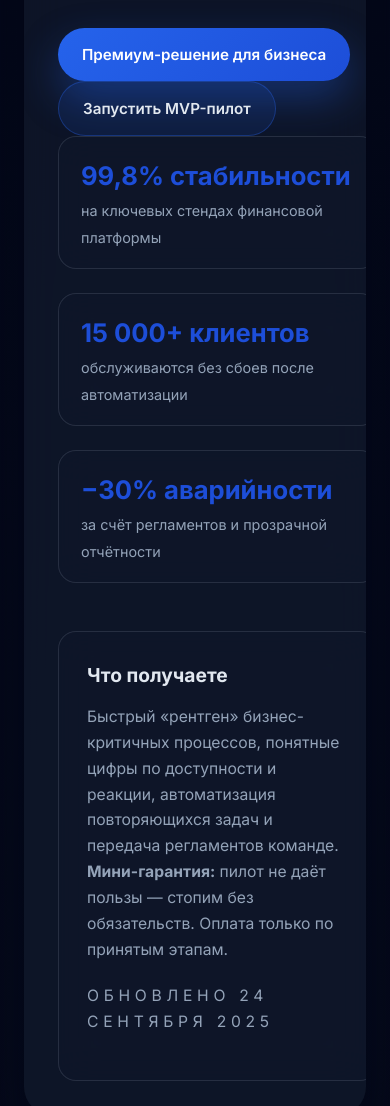
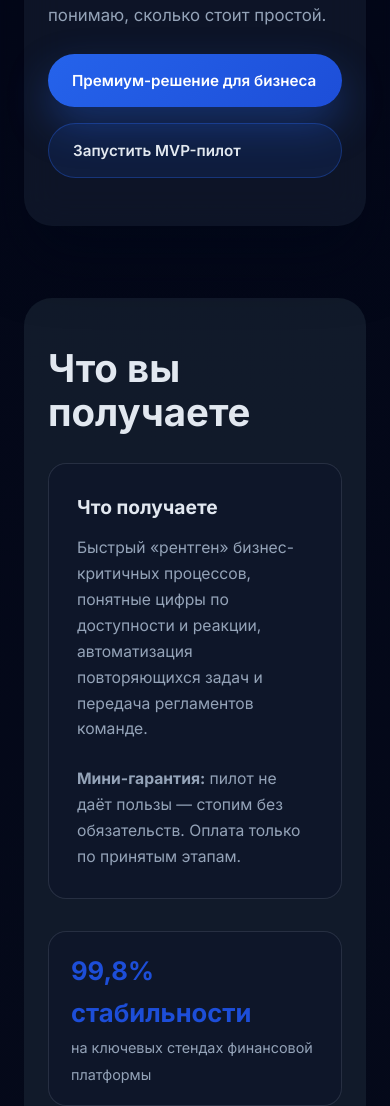
Before and after one commit to LeoTechRu/Leonid, a plain HTML site: page index.html in a window 390 px wide. Shown: the part 668-1774 px from the top of the page. Drawn offline with Linux system fonts and the light colour scheme.

Commit message:
modified:   assets/styles.css 	modified:   index.html

```diff
--- a/assets/styles.css
+++ b/assets/styles.css
@@ -202,51 +202,70 @@ main {
 }
 
 .hero {
-  display: grid;
-  grid-template-columns: repeat(auto-fit, minmax(320px, 1fr));
-  gap: 48px;
-  align-items: center;
+  display: flex;
+  flex-direction: column;
+  gap: 24px;
+  max-width: 700px;
+  margin: 0 auto 100px;
+  padding: 80px 32px;
+  text-align: left;
   background: var(--surface);
-  padding: 60px;
   border-radius: var(--radius-lg);
   box-shadow: var(--shadow);
-  position: relative;
-  overflow: hidden;
 }
 
-.hero::after {
-  content: "";
-  position: absolute;
-  inset: -40% 10% auto;
-  height: 80%;
-  background: radial-gradient(circle, rgba(37, 99, 235, 0.25) 0%, transparent 70%);
-  filter: blur(50px);
-  z-index: 0;
-}
-
-.hero__content {
-  position: relative;
-  z-index: 1;
+.hero-content {
+  display: flex;
+  flex-direction: column;
+  gap: 24px;
 }
 
 .hero__title {
   font-size: clamp(2.8rem, 5vw, 4.2rem);
   font-weight: 700;
   line-height: 1.05;
-  margin-bottom: 24px;
+  margin: 0;
 }
 
 .hero__lead {
   font-size: 1.15rem;
   color: var(--text-muted);
-  margin-bottom: 36px;
+  margin: 0;
   max-width: 560px;
 }
 
-.hero__stats {
+.hero__actions {
   display: flex;
+  flex-wrap: wrap;
+  gap: 16px;
+}
+
+.benefits {
+  background: var(--surface-alt);
+  border-radius: var(--radius-lg);
+  padding: clamp(60px, 6vw, 80px);
+}
+
+.benefits-grid {
+  display: grid;
+  grid-template-columns: minmax(280px, 1fr) minmax(260px, 1fr);
+  gap: 32px;
+  align-items: stretch;
+}
+
+.benefits-card {
+  display: flex;
+  flex-direction: column;
   gap: 24px;
-  flex-wrap: wrap;
+}
+
+.benefits-card .section__label {
+  margin-bottom: 0;
+}
+
+.benefits-stats {
+  display: grid;
+  gap: 20px;
 }
 
 .stat-card {
@@ -255,6 +274,7 @@ main {
   padding: 18px 22px;
   border: 1px solid var(--border);
   min-width: 160px;
+  width: 100%;
 }
 
 .stat-card strong {
@@ -267,6 +287,40 @@ main {
 .stat-card span {
   color: var(--text-muted);
   font-size: 0.9rem;
+}
+
+@media (max-width: 960px) {
+  .hero {
+    padding: 64px 28px;
+    margin-bottom: 72px;
+  }
+
+  .benefits-grid {
+    grid-template-columns: 1fr;
+  }
+}
+
+@media (max-width: 600px) {
+  .hero {
+    padding: 48px 24px;
+    gap: 20px;
+  }
+
+  .hero__actions {
+    flex-direction: column;
+  }
+
+  .hero__actions .btn {
+    width: 100%;
+  }
+
+  .benefits {
+    padding: 48px 24px;
+  }
+
+  .benefits-stats {
+    gap: 16px;
+  }
 }
 
 .highlights {
@@ -435,11 +489,11 @@ main {
 .form-field textarea {
   width: 100%;
   padding: 12px 16px;
-  border: 1px solid rgba(148, 163, 184, 0.4);
+  border: 1px solid var(--border);
   border-radius: var(--radius-sm);
-  background: #ffffff;
-  color: #0f172a;
-  font-size: 0.98rem;
+  background: var(--surface-alt);
+  color: var(--text);
+  font-size: 1rem;
 }
 
 .form-field input:focus,
@@ -458,6 +512,8 @@ main {
   font-size: 1rem;
   transition: transform 0.2s ease, box-shadow 0.2s ease;
   box-shadow: 0 18px 40px rgba(251, 191, 36, 0.35);
+  width: 100%;
+  margin-top: 12px;
 }
 
 .btn--submit:hover {
@@ -637,19 +693,11 @@ footer nav {
   main {
     padding: 80px 24px 100px;
   }
-
-  .hero {
-    padding: 44px;
-  }
 }
 
 @media (max-width: 720px) {
   .navbar__links {
     display: none;
-  }
-
-  .hero {
-    padding: 34px;
   }
 
   .section {
--- a/index.html
+++ b/index.html
@@ -4,10 +4,10 @@
     <meta charset="UTF-8" />
     <meta http-equiv="X-UA-Compatible" content="IE=edge" />
     <meta name="viewport" content="width=device-width, initial-scale=1.0" />
-    <title>Леонид Кокорев — стабильные сервисы и понятные процессы</title>
+    <title>Стабильные сервисы и понятные процессы — Леонид Кокорев</title>
     <meta
       name="description"
-      content="Леонид Кокорев помогает предпринимателям сделать цифровые сервисы стабильными, отчётность прозрачной и команды спокойными. Премиум-решения и MVP-пилоты без технического жаргона."
+      content="Навожу порядок в системах, автоматизирую рутину и запускаю пилоты, чтобы ваши сервисы работали стабильно, а команда занималась ростом бизнеса."
     />
     <link rel="preconnect" href="https://fonts.gstatic.com" crossorigin />
     <link rel="stylesheet" href="https://fonts.googleapis.com/css2?family=Inter:wght@400;500;600;700&display=swap" />
@@ -18,7 +18,7 @@
       <div class="navbar">
         <a class="navbar__brand" href="#top">LEONID.PRO</a>
         <nav class="navbar__links">
-          <a href="#hero">Результат</a>
+          <a href="#benefits">Результат</a>
           <a href="#segments">Кому подходит</a>
           <a href="#offers">Офферы</a>
           <a href="#cases">Кейсы</a>
@@ -30,8 +30,8 @@
     </header>
 
     <main id="top">
-      <section class="hero section" id="hero">
-        <div class="hero__content">
+      <section class="hero" id="hero">
+        <div class="hero-content">
           <p class="section__label">Про деньги и спокойствие</p>
           <h1 class="hero__title">Ваши сервисы — стабильны. Команда — спокойна. Рутина — автоматизирована.</h1>
           <p class="hero__lead">
@@ -41,7 +41,22 @@
             <a class="btn btn--primary" href="#offer-premium" data-analytics="cta-premium">Премиум-решение для бизнеса</a>
             <a class="btn btn--ghost" href="#offer-mvp" data-analytics="cta-mvp">Запустить MVP-пилот</a>
           </div>
-          <div class="hero__stats">
+        </div>
+      </section>
+
+      <section class="section benefits" id="benefits">
+        <h2 class="section__title">Что вы получаете</h2>
+        <div class="benefits-grid">
+          <article class="suite-card benefits-card">
+            <div>
+              <h3>Что получаете</h3>
+              <p>Быстрый «рентген» бизнес-критичных процессов, понятные цифры по доступности и реакции, автоматизация повторяющихся задач и передача регламентов команде.</p>
+            </div>
+            <div>
+              <p><strong>Мини-гарантия:</strong> пилот не даёт пользы — стопим без обязательств. Оплата только по принятым этапам.</p>
+            </div>
+          </article>
+          <div class="benefits-stats">
             <div class="stat-card">
               <strong>99,8% стабильности</strong>
               <span>на ключевых стендах финансовой платформы</span>
@@ -53,18 +68,6 @@
             <div class="stat-card">
               <strong>−30% аварийности</strong>
               <span>за счёт регламентов и прозрачной отчётности</span>
-            </div>
-          </div>
-        </div>
-        <div class="hero__preview">
-          <div class="suite-card" style="height: 100%; display: flex; flex-direction: column; justify-content: space-between;">
-            <div>
-              <h3>Что получаете</h3>
-              <p>Быстрый «рентген» бизнес-критичных процессов, понятные цифры по доступности и реакции, автоматизация повторяющихся задач и передача регламентов команде.</p>
-            </div>
-            <div>
-              <p><strong>Мини-гарантия:</strong> пилот не даёт пользы — стопим без обязательств. Оплата только по принятым этапам.</p>
-              <p class="section__label" style="margin-top: 20px;">Обновлено 24 сентября 2025</p>
             </div>
           </div>
         </div>
@@ -203,7 +206,7 @@
         <div class="highlights" style="margin-top: 48px;">
           <article class="highlight-card">
             <h3>Прозрачность календаря</h3>
-            <p>Ближайший свободный слот на консультацию — 26 сентября 2025. Можно забронировать прямой созвон или оставить заявку ниже.</p>
+            <p>Доступен открытый календарь с ближайшими слотами для консультаций — бронируете созвон или оставляете заявку, как удобнее.</p>
           </article>
           <article class="highlight-card">
             <h3>Снижение риска</h3>
@@ -256,7 +259,7 @@
             </div>
             <div class="form-field">
               <label for="context">С чем помочь?</label>
-              <textarea id="context" name="context" rows="5" placeholder="Расскажите о сервисе, проблеме и желаемом результате" required></textarea>
+              <textarea id="context" name="context" rows="5" placeholder="Расскажите о сервисе, проблеме и желаемом результате" required minlength="10"></textarea>
             </div>
             <div class="form-field">
               <label for="preferred">Как связаться?</label>
@@ -300,7 +303,7 @@
       <div class="footer__inner">
         <span>© 2025 Леонид Кокорев. Стабильные сервисы и понятные процессы.</span>
         <nav>
-          <a href="#hero">Результат</a>
+          <a href="#benefits">Результат</a>
           <a href="#offers">Офферы</a>
           <a href="#cases">Кейсы</a>
           <a href="#process">Процесс</a>
```
